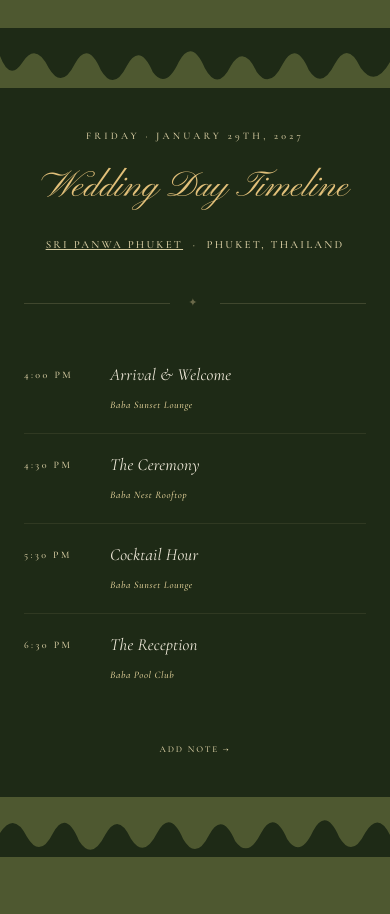
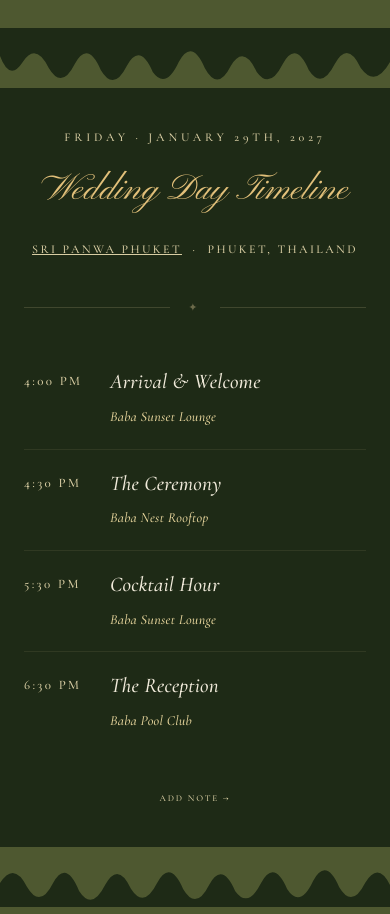
Before and after one commit to vanessakluong/victoria-george-wedding, a website built with Vite: page index.html in a window 390 px wide. Shown: the part 1360-2274 px from the top of the page. Built offline with nearby package versions, Linux system fonts and the light colour scheme.

Commit message:
Make wedding day timeline easier to read
Times and venues were 10px and event names a light italic. Times now
13px, venues 14px, event names weight 500 (21px on phones), and the
date/venue lines under the heading 12px. Fits on one line in both the
phone stack and the four-column desktop layout.

Co-Authored-By: Claude Opus 5.5 <noreply@anthropic.com>

```diff
--- a/index.html
+++ b/index.html
@@ -547,12 +547,19 @@
     .note-link { color: var(--gold-dim); }
     .wedding-day-eyebrow, .wedding-day-venue, .tl-time, .tl-venue { opacity: 1; }
     footer { color: var(--gold-dim); }
+    /* Wedding day timeline: larger times & venues, medium-weight event names */
+    .wedding-day-eyebrow { font-size: 12px; }
+    .wedding-day-venue   { font-size: 12px; }
+    .tl-time  { font-size: 13px; letter-spacing: 0.18em; }
+    .tl-event { font-weight: 500; }
+    .tl-venue { font-size: 14px; letter-spacing: 0.02em; }
     @media (max-width: 768px) {
       .event-note, .sub-text { font-size: 15px; }
       .event-venue-addr { font-size: 12px; }
       .date-dow  { font-size: 10px; }
       .date-num  { font-size: 12px; }
       .sub-time  { font-size: 11px; }
+      .tl-event  { font-size: 21px; }
     }
   </style>
 </head>
```
Also changed, not shown: victoria-george-itinerary.html (+7 -0 lines).
